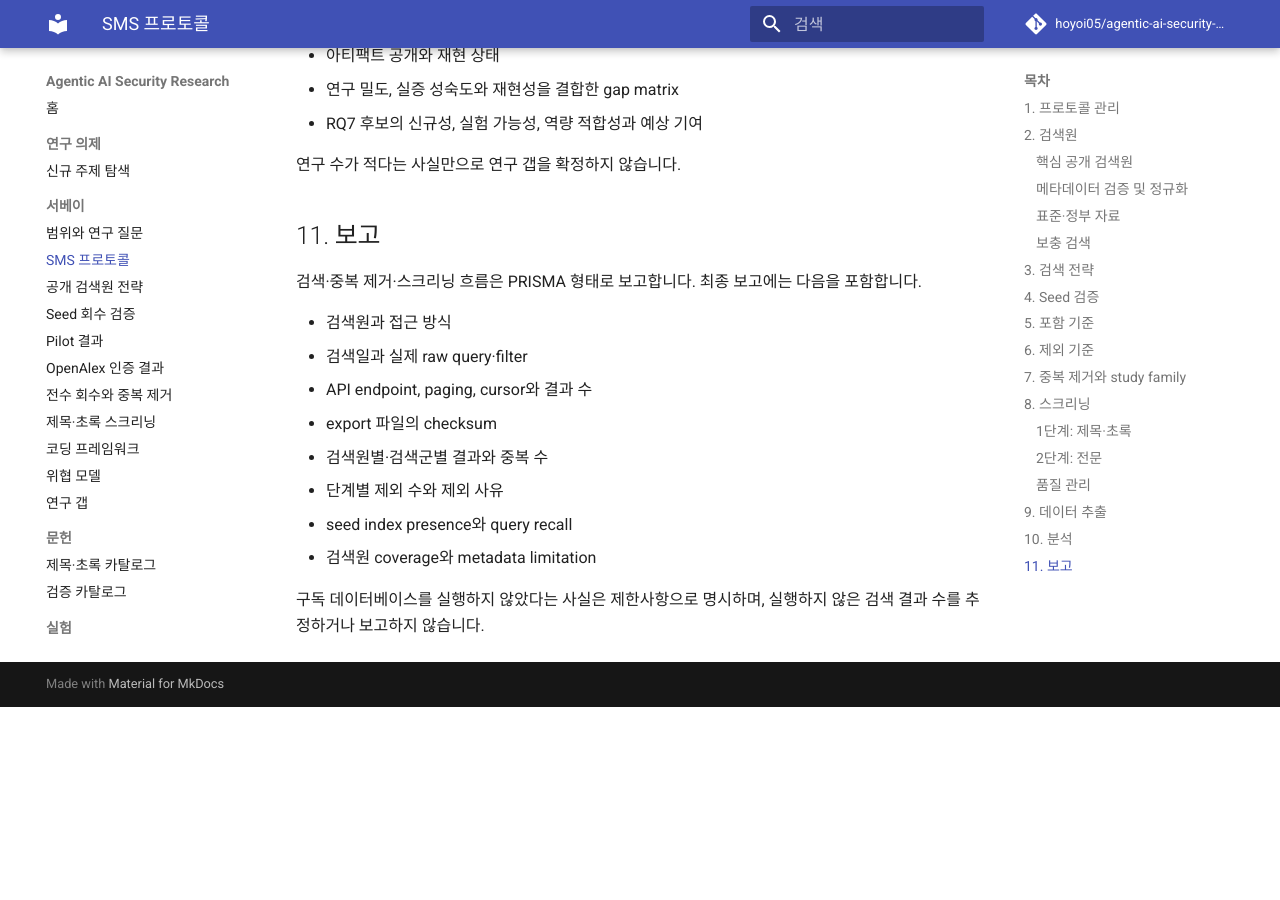
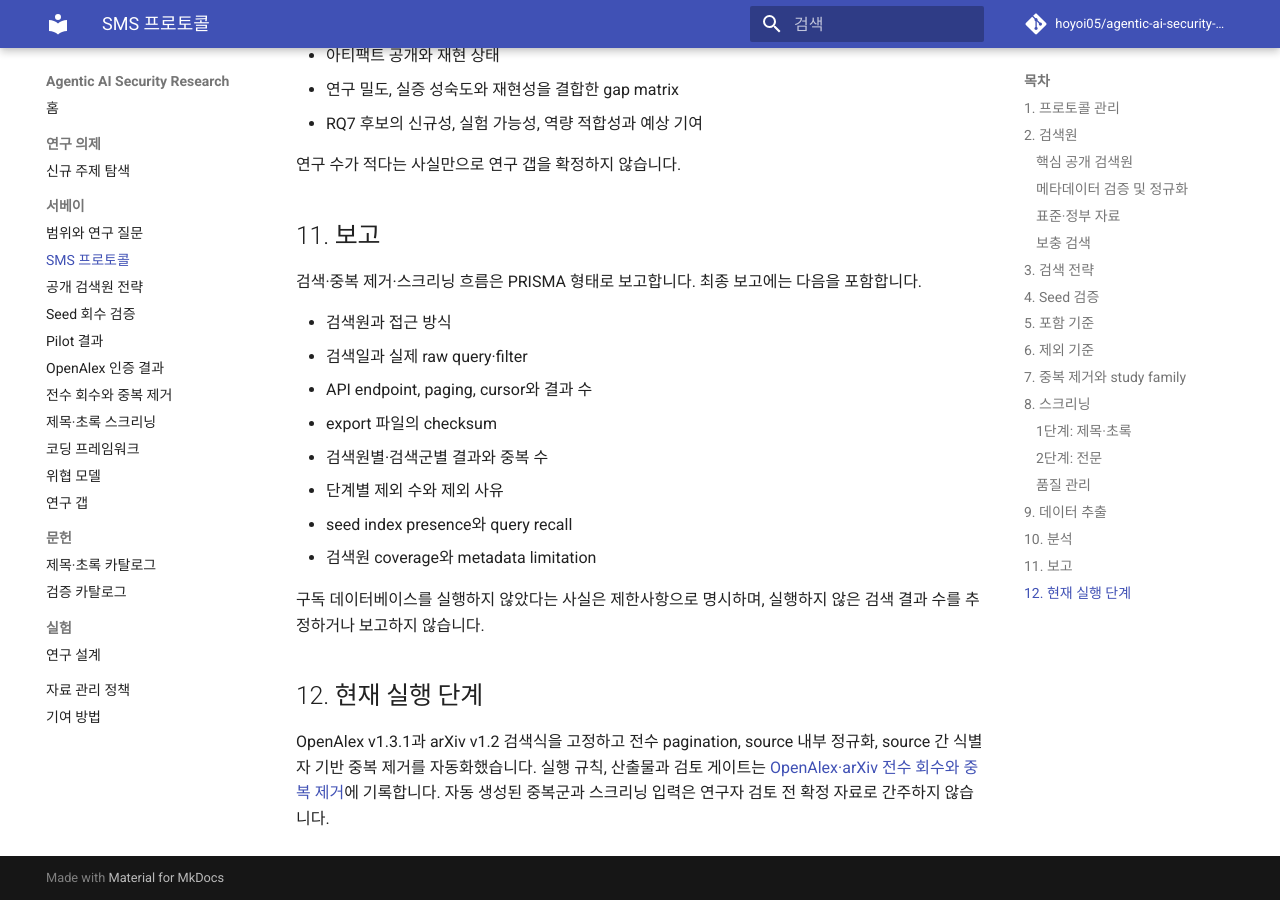
Before and after one commit to hoyoi05/agentic-ai-security-research, an MkDocs documentation site: the page built from docs/survey/protocol.md, in a window 1280 px wide and 900 px high, scrolled down 3963 px. Built offline with MkDocs 1.6.1 and Material for MkDocs 9.7.7, drawn with Linux system fonts in a browser that asks for light colours; comment, search, counter and statistics services are not loaded; before the commit the page ends 4670 px from its top, so only the background shows below that.

Commit message:
docs: record full retrieval execution stage

```diff
--- a/docs/survey/protocol.md
+++ b/docs/survey/protocol.md
@@ -145,3 +145,7 @@ preprint와 peer-reviewed 버전은 하나의 study family로 연결합니다. p
 - 검색원 coverage와 metadata limitation
 
 구독 데이터베이스를 실행하지 않았다는 사실은 제한사항으로 명시하며, 실행하지 않은 검색 결과 수를 추정하거나 보고하지 않습니다.
+
+## 12. 현재 실행 단계
+
+OpenAlex v1.3.1과 arXiv v1.2 검색식을 고정하고 전수 pagination, source 내부 정규화, source 간 식별자 기반 중복 제거를 자동화했습니다. 실행 규칙, 산출물과 검토 게이트는 [OpenAlex·arXiv 전수 회수와 중복 제거](full-retrieval.md)에 기록합니다. 자동 생성된 중복군과 스크리닝 입력은 연구자 검토 전 확정 자료로 간주하지 않습니다.
```
